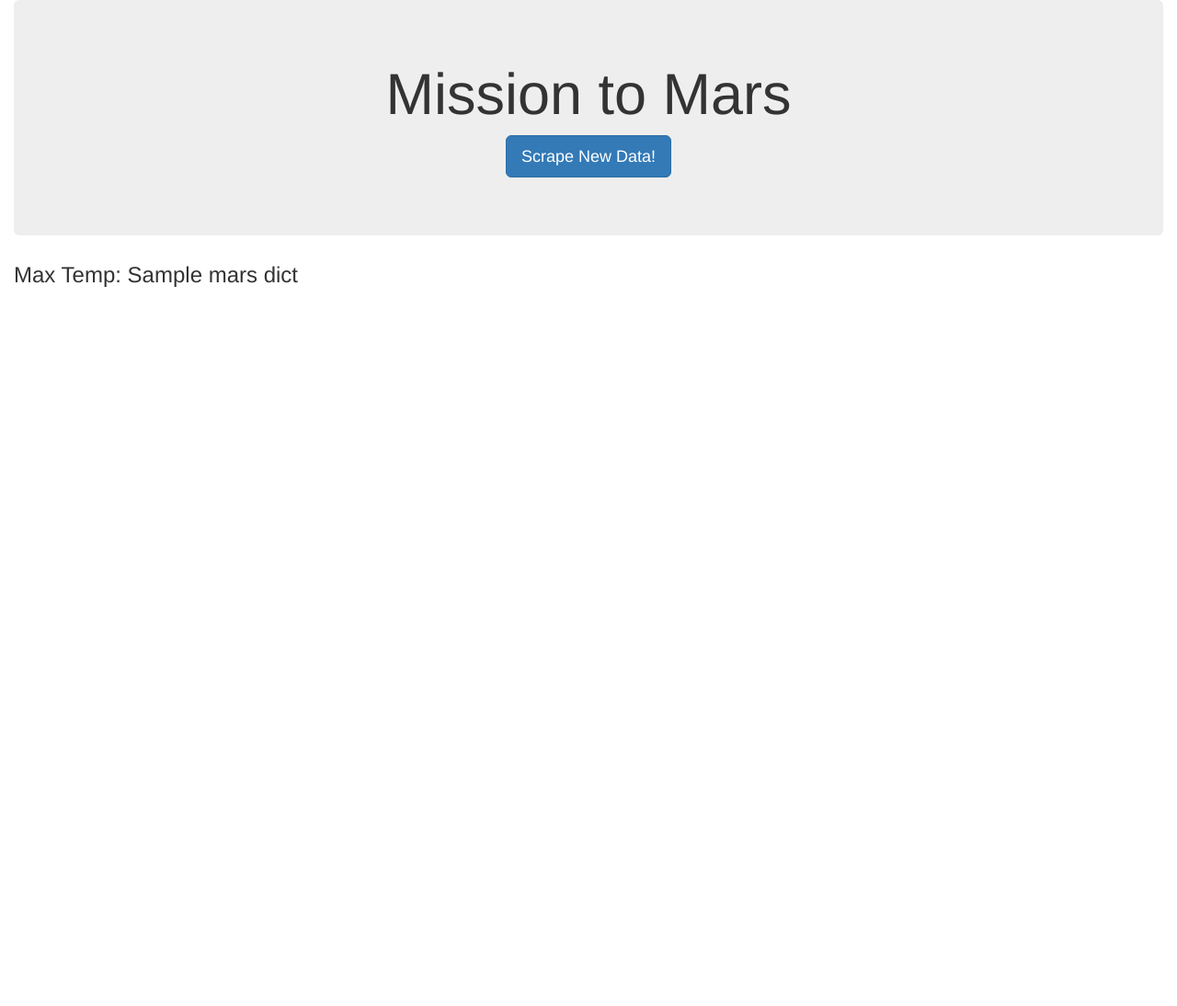
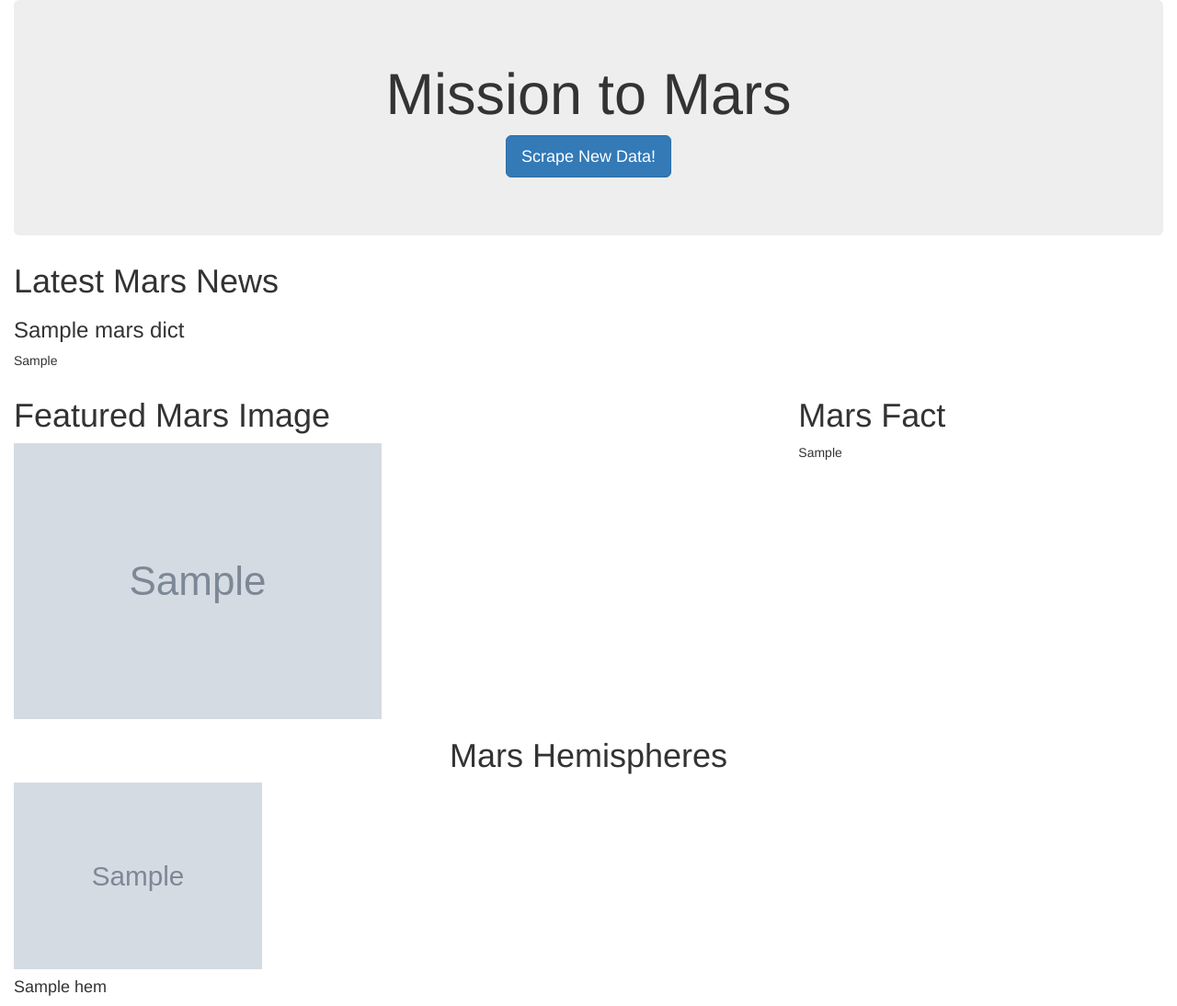
Before and after one commit to hvinoy/Mission-to-Mars, a Flask app: page / in a window 1280 px wide. Shown: the whole page at 92% size. Before the commit the page ends 312 px from the top, so only its background shows below. Run offline with Flask 2, Linux system fonts and the light colour scheme; grey boxes marked "Sample" are stand-in pictures; a database or web service that is not in the repository returns one stand-in record (values such as "Sample title"); some libraries are stand-ins or nearby versions.

Commit message:
html updates

```diff
--- a/mission_to_mars/templates/index.html
+++ b/mission_to_mars/templates/index.html
@@ -5,7 +5,7 @@
   <meta charset="UTF-8">
   <meta name="viewport" content="width=device-width, initial-scale=1.0">
   <meta http-equiv="X-UA-Compatible" content="ie=edge">
-  <title>Costa Rica Weather</title>
+  <title>Mars Facts</title>
   <link rel="stylesheet" href="https://maxcdn.bootstrapcdn.com/bootstrap/3.3.7/css/bootstrap.min.css">
 </head>
 
@@ -15,9 +15,46 @@
       <h1>Mission to Mars</h1>
       <p><a class="btn btn-primary btn-lg" href="/scrape" role="button">Scrape New Data!</a></p>
     </div>
-    <h3>Max Temp: {{ mars_dict.news_title }}</h3>
-  </div>
-  </div>
+    <h1>Latest Mars News</h1>
+    <h3>{{ mars_dict.news_title }}</h3>
+    <p>{{ mars_dict.news_p}}</p>
+
+
+    <div class="row">
+      <div class = "col-lg-8">
+        <h1>Featured Mars Image</h1>
+        <img src="{{mars_dict.featured_image_url}}">
+      </div>
+      <div class = "col-lg-4">
+        <h1> Mars Fact</h1>
+        {{mars_dict.mars_facts|safe}}
+
+      </div>
+    </div>
+    <div class="row">
+      <h1 class="text-center" > Mars Hemispheres</h1>
+    </div>
+
+
+
+
+    <div class="row">
+      {% for hem in mars_dict.hemisphere_image_urls %}
+      <div class="col-lg-3">
+        <div class="card" style="width: 90rem;" >
+          <div class="card-body">
+            <img src="{{hem.image_url}}" class="card-img-top" width="30%">
+            <h4 class="card-title">{{hem.title}}</h4>
+          </div>
+        </div>
+      </div>
+      {% endfor %}
+    </div>
+
+
+
+
+
 </body>
 
 </html>
```
Also changed, not shown: mission_to_mars/scrape_mars.py (+10 -6 lines), 1 other file.
